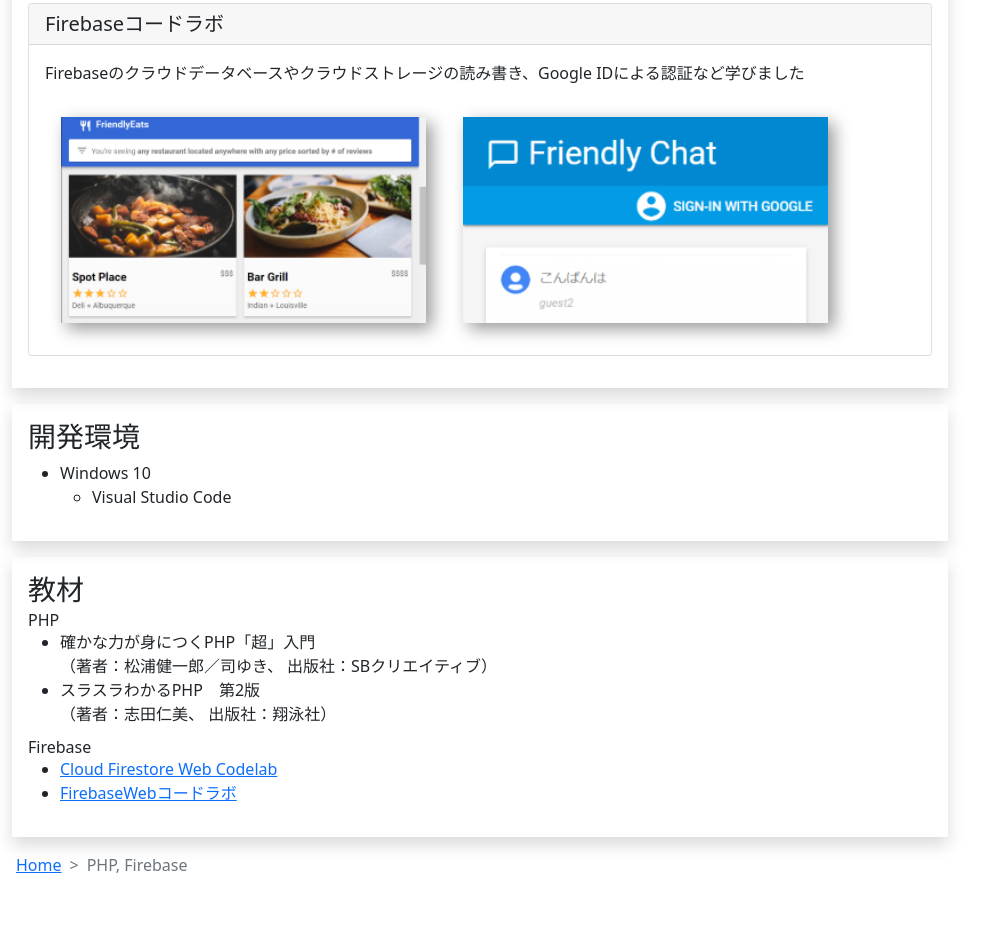
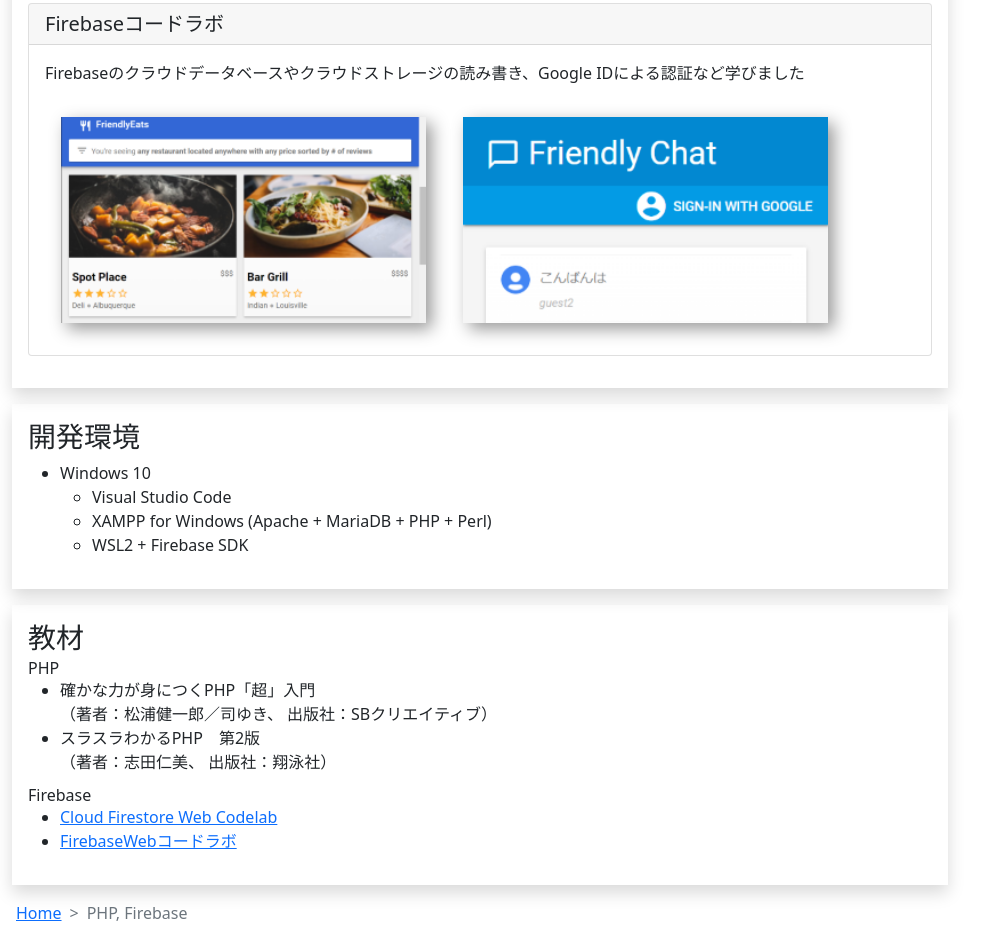
Before and after one commit to kashiwasnc/kashiwasnc.github.io, a plain HTML site: page docs/web2/index.html in a window 1280 px wide. Shown: the part 2156-3097 px from the top of the page, without its empty margins (0-1007 px from the left). Before the commit the page ends 3049 px from the top, so only its background shows below. Drawn offline with nearby package versions, Linux system fonts and the light colour scheme.

Commit message:
update
微修正

```diff
--- a/docs/web2/index.html
+++ b/docs/web2/index.html
@@ -20,7 +20,7 @@
       }
     </style>
 
-    <title>my learning history | JavaScript</title>
+    <title>my learning history | PHP, Firebase</title>
   </head>
 
   <body>
@@ -240,6 +240,8 @@
               Windows 10
               <ul>
                 <li>Visual Studio Code</li>
+                <li>XAMPP for Windows (Apache + MariaDB + PHP + Perl)</li>
+                <li>WSL2 + Firebase SDK</li>
               </ul>
             </li>
           </ul>
```
